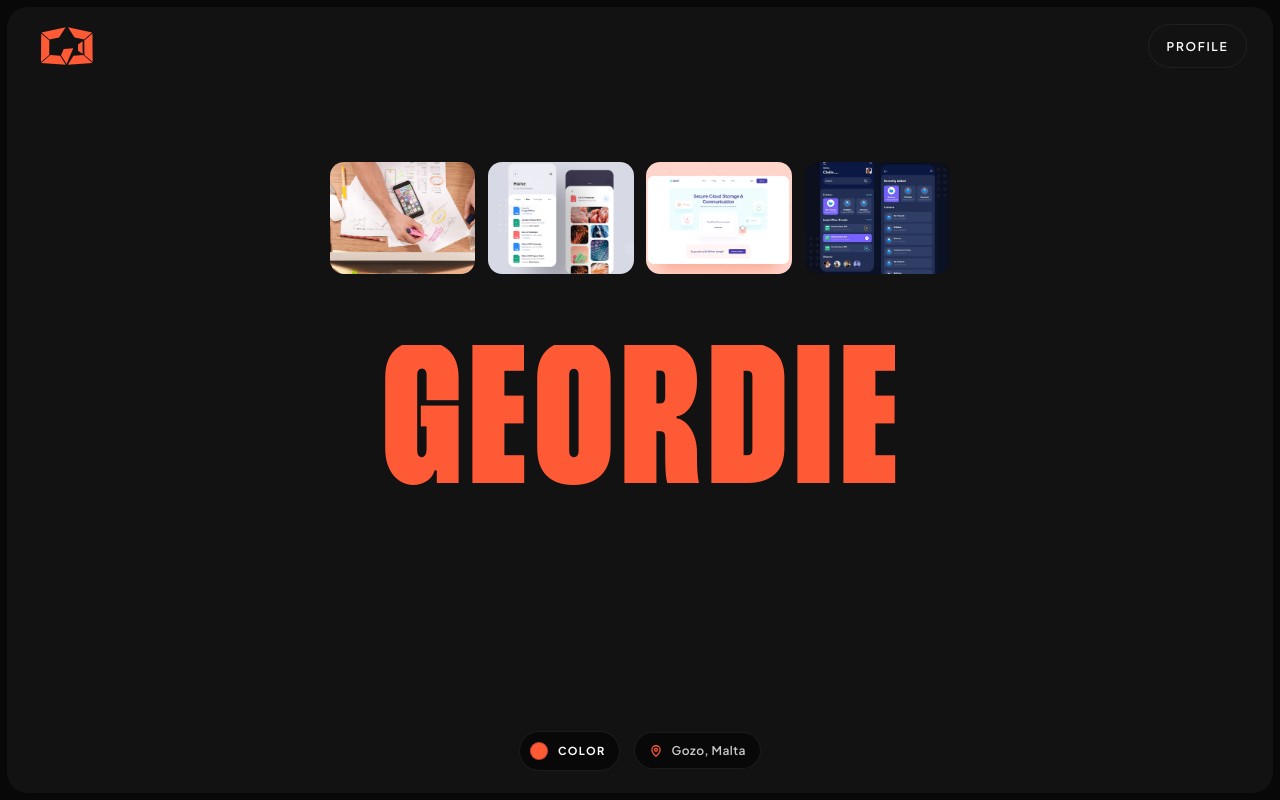
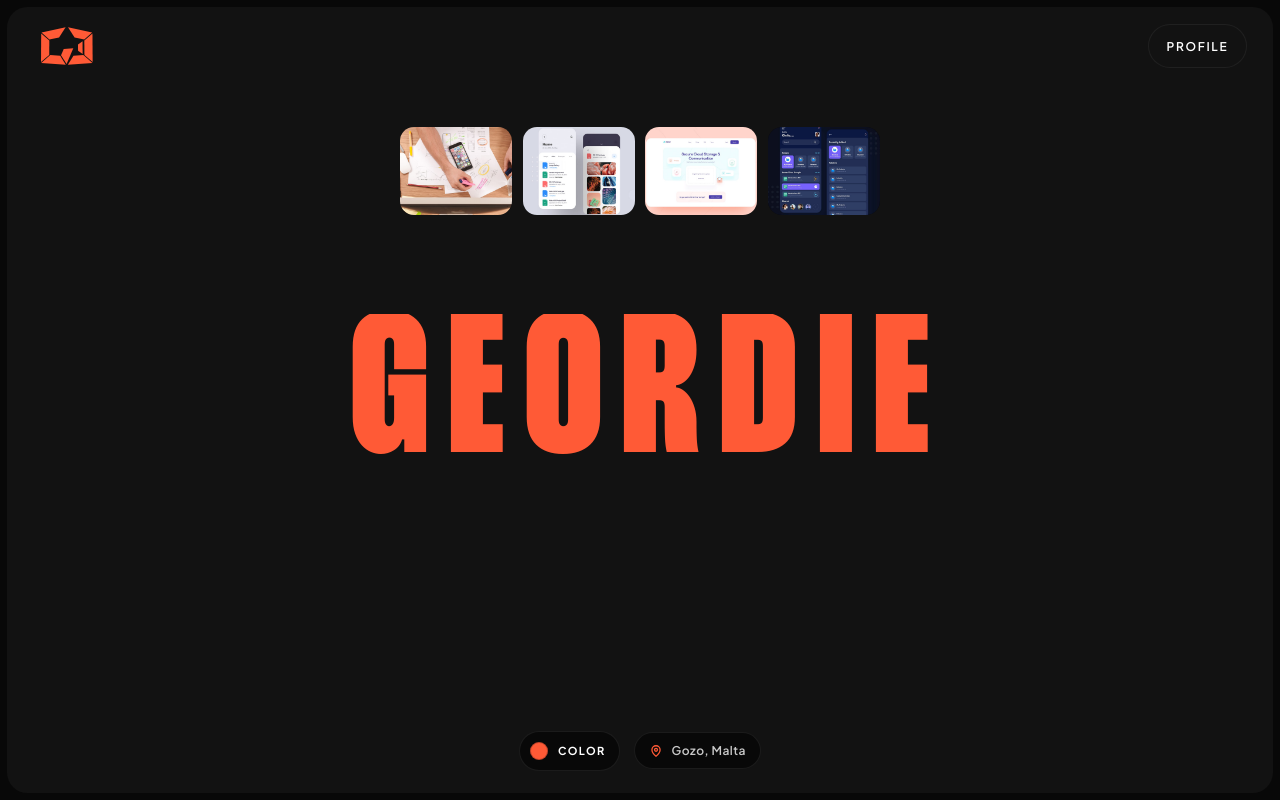
Before and after one commit to Geordie1071-spec/portfolio, a Next.js app: page / in a window 1280 px wide. Built offline with nearby package versions, Linux system fonts and the light colour scheme; a web font is replaced by a local one.

Commit message:
Center the title and loosen Thunder tracking
Pin the name to the panel midpoint, sit smaller thumbs higher above it, and add 0.1em gaps so ExtraBoldLC no longer collides.

Co-authored-by: Geordie Ellis <Geordie1071-spec@users.noreply.github.com>

```diff
--- a/app/globals.css
+++ b/app/globals.css
@@ -299,24 +299,18 @@ button {
 .home-gallery {
   position: absolute;
   inset: 0;
-  display: grid;
-  grid-template-rows: 1fr auto 1fr;
-  justify-items: center;
-  padding:
-    max(84px, env(safe-area-inset-top, 0px))
-    max(24px, env(safe-area-inset-right, 0px))
-    max(22px, env(safe-area-inset-bottom, 0px))
-    max(24px, env(safe-area-inset-left, 0px));
 }
 .home-thumbs {
-  grid-row: 1;
-  align-self: center;
+  position: absolute;
+  left: 50%;
+  top: clamp(92px, 15vh, 148px);
+  transform: translateX(-50%);
   display: flex;
   align-items: center;
   justify-content: center;
-  gap: clamp(10px, 1vw, 16px);
-  width: min(620px, 54vw);
-  height: clamp(72px, 9vw, 112px);
+  gap: clamp(8px, 0.8vw, 12px);
+  width: min(480px, 42vw);
+  height: clamp(58px, 7vw, 88px);
 }
 .home-thumb {
   position: relative;
@@ -358,10 +352,12 @@ button {
 
 .home-title,
 .letter-morph.home-title {
-  grid-row: 2;
+  position: absolute;
+  left: 50%;
+  top: 50%;
   margin: 0;
   width: max-content;
-  max-width: 96%;
+  max-width: 92%;
   font-family: "Thunder", sans-serif;
   font-weight: 800;
   font-style: normal;
@@ -375,7 +371,7 @@ button {
   text-align: center;
   overflow: visible;
   user-select: none;
-  transform: scale(var(--fit-scale, 1));
+  transform: translate(-50%, -50%) scale(var(--fit-scale, 1));
   transform-origin: center center;
   transition: color 0.28s ease;
 }
@@ -383,10 +379,9 @@ button {
   display: flex;
   justify-content: center;
   align-items: baseline;
-  gap: 0.045em;
+  gap: 0.1em;
   width: max-content;
-  max-width: 96%;
-  margin-inline: auto;
+  max-width: 92%;
   white-space: nowrap;
 }
 .letter-slot {
@@ -435,8 +430,10 @@ button {
 }
 
 .home-dock {
-  grid-row: 3;
-  align-self: end;
+  position: absolute;
+  left: 50%;
+  bottom: max(22px, env(safe-area-inset-bottom, 0px));
+  transform: translateX(-50%);
   display: flex;
   align-items: center;
   justify-content: center;
@@ -599,8 +596,8 @@ button {
 
 @media (max-width: 720px) {
   .home-thumbs {
-    width: min(88vw, 420px);
-    height: clamp(64px, 18vw, 88px);
+    width: min(78vw, 360px);
+    height: clamp(52px, 14vw, 72px);
     gap: 8px;
     overflow-x: auto;
     justify-content: flex-start;
```
